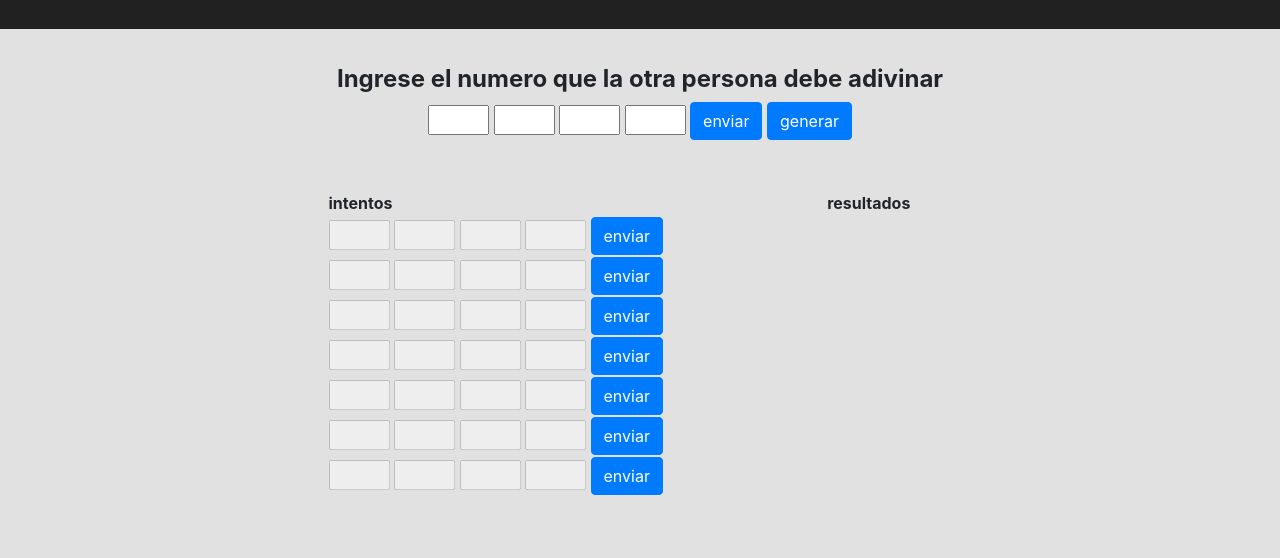
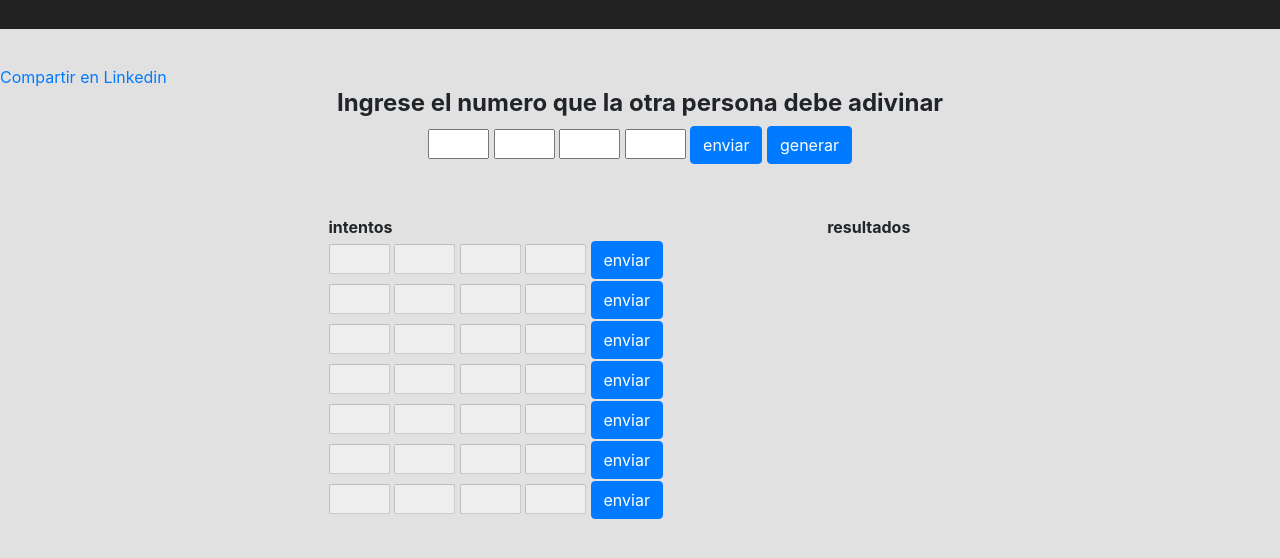
Before and after one commit to fabricolavella/adivina-numero, a plain HTML site: page index.html in a window 1280 px wide. Shown: the part 68-626 px from the top of the page. Drawn offline with nearby package versions, Linux system fonts and the light colour scheme.

Commit message:
Update index.html

```diff
--- a/index.html
+++ b/index.html
@@ -46,6 +46,7 @@
       <hr>
     </div>
     <div style="padding-top: 20px" class="row" align="center">
+	    <a href="javascript:window.location.href=('http://www.linkedin.com/shareArticle?url='+document.URL)">Compartir en Linkedin</a>
       <div class="col-md-12">
       	<h4><strong>Ingrese el numero que la otra persona debe adivinar</strong></h4>
         <h5 id="oculto" hidden>los numeros se han ocultado para que la otra persona no los pueda ver</h5>
```
